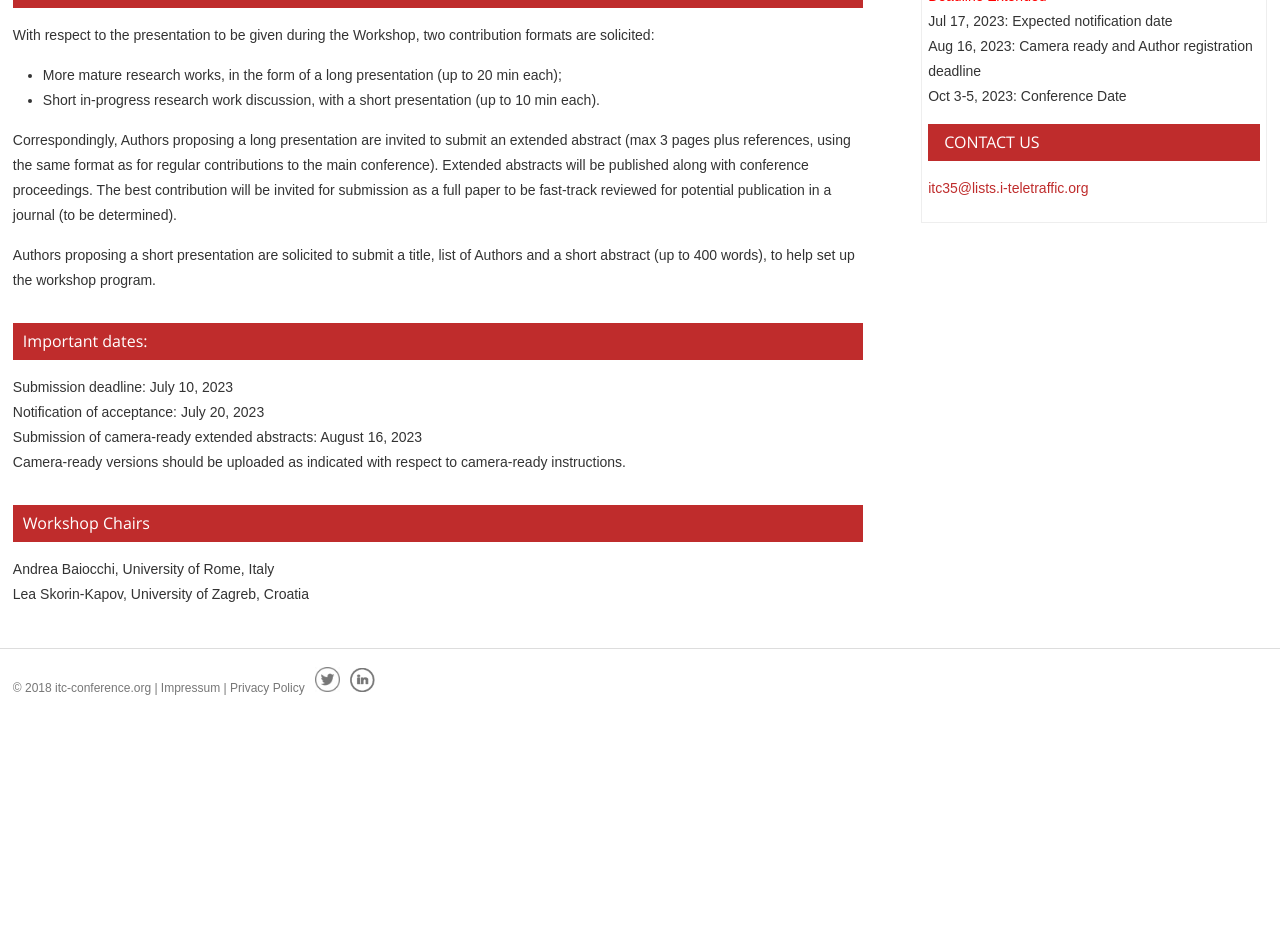
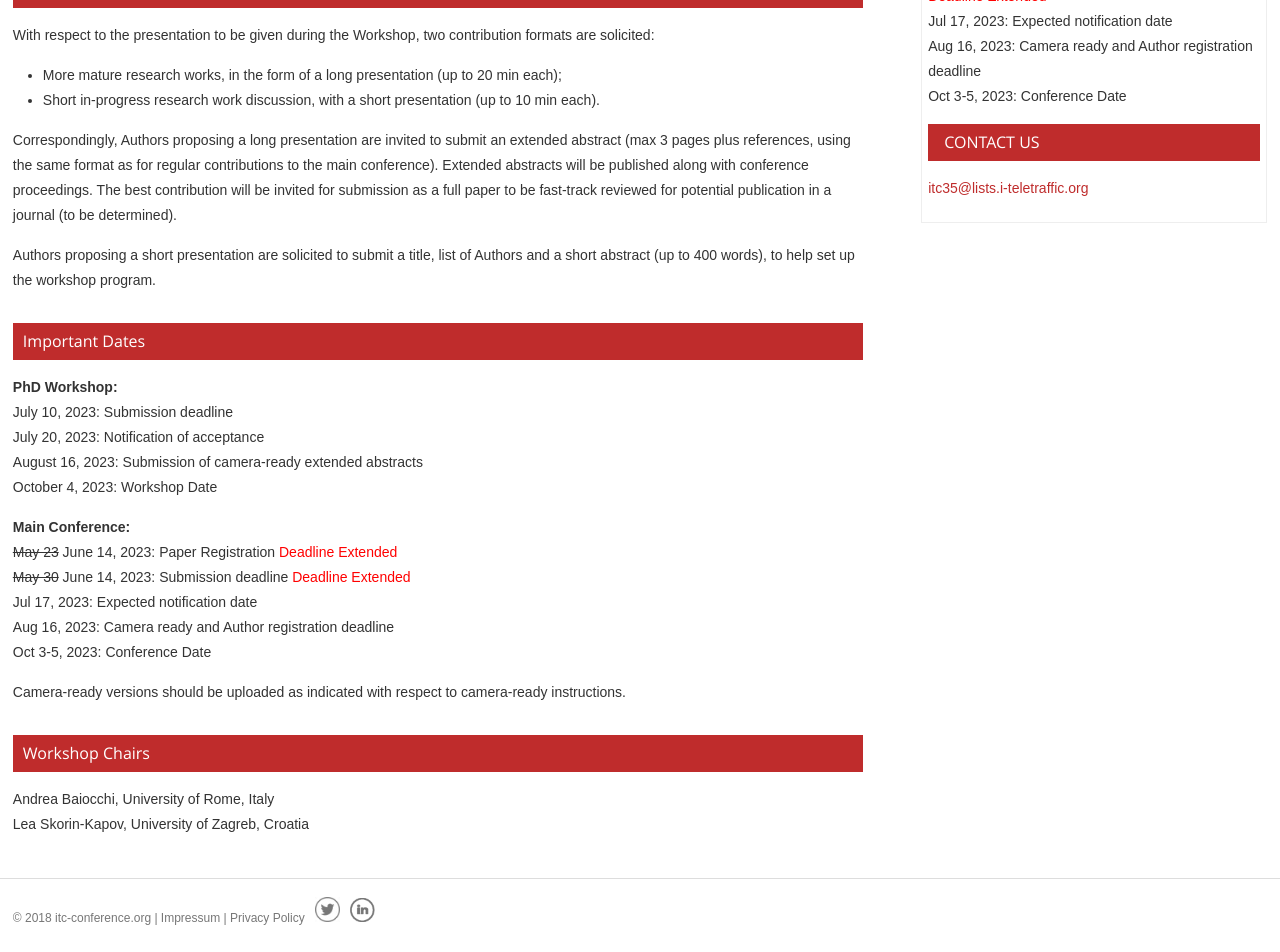
Before and after one commit to ohohlfeld/itc35, a Jekyll site: the page built from PhD Workshop.md, in a window 1280 px wide. Shown: the part 926-1878 px from the top of the page. Built offline with Jekyll 4.4.1, drawn with Linux system fonts in a browser that asks for light colours; before the commit the page ends 1648 px from its top, so only the background shows below that; some of the changed lines change nothing that is shown.

Commit message:
Update PhD Workshop.md

```diff
--- a/PhD Workshop.md
+++ b/PhD Workshop.md
@@ -39,12 +39,13 @@ Authors proposing a short presentation are solicited to submit a title,
 list of Authors and a short abstract (up to 400 words), to help set up the
 workshop program.
 
-## Important dates:
-Submission deadline: July 10, 2023<br/>
-Notification of acceptance: July 20, 2023<br/>
-Submission of camera-ready extended abstracts: August 16, 2023<br/>
-Camera-ready versions should be uploaded as indicated with respect to
-camera-ready instructions.
+##  Important Dates
+
+{% capture dates %}
+{% include important_dates.md %}
+{% endcapture %}
+{{ dates | markdownify }}
+Camera-ready versions should be uploaded as indicated with respect to camera-ready instructions.
 
 
 ## Workshop Chairs
```
